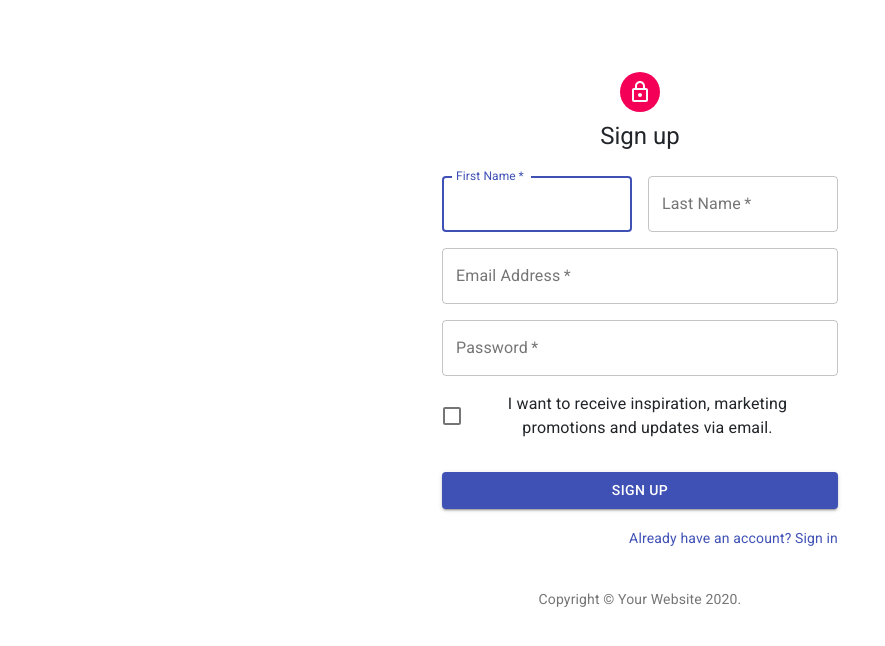
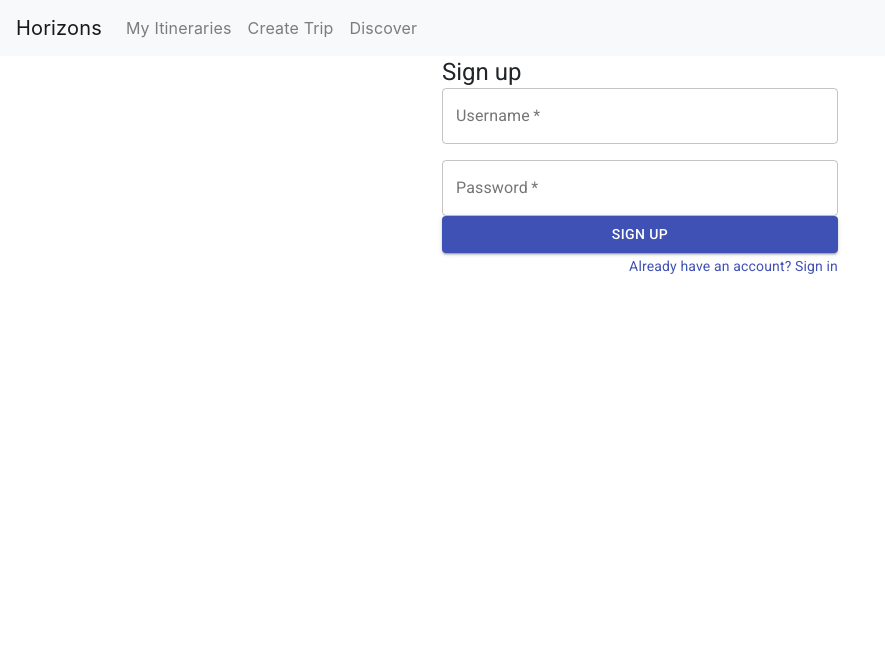
Before and after one commit to adam-xiao/horizons-frontend, a React (Create React App) app: page /signup in a window 1280 px wide. Shown: the top 646 px of the page, without its empty margins (0-885 px from the left). Built offline with nearby package versions, Linux system fonts and the light colour scheme.

Commit message:
some more components, auth, create actions

```diff
--- a/src/App.js
+++ b/src/App.js
@@ -1,23 +1,85 @@
-import React from 'react';
+import React, { Component } from 'react'
 import './App.css';
 import { Route, Switch } from 'react-router-dom'
 import SignInSide from './components/SignIn.js'
 import SignUp from './components/SignUp.js'
 import ItineraryView from './containers/ItineraryView';
 import DiscoverView from './containers/DiscoverView';
+import ItineraryCreate from './components/ItineraryCreate'
+import NavigBar from './components/NavigBar'
+
+export default class App extends Component {
+
+  state={
+    currentUser: { username: "", id: null },
+    activities: [],
+    itineraries: []
+  }
+
+  // componentDidMount() {
+  //   const token = localStorage.token
+
+  //   if (token) {
+  //     //get user info if token is present
+  //     fetch("http://localhost:3000/auto_login", {
+  //       headers: {
+  //         "Authorization": token
+  //       }
+  //     })
+  //       .then(res => res.json())
+  //       .then(response => {
+  //         if (response.errors) {
+  //           alert(response.errors)
+  //         } else {
+  //           this.setState({
+  //             currentUser: response
+  //           })
+  //         }
+  //       })
+  //     //load pantry data by user
+  //     fetch(`http://127.0.0.1:3000/user`, {
+  //       headers: {
+  //         "Authorization": localStorage.token
+  //       }
+  //     })
+  //       .then(resp => resp.json())
+  //       .then(data => {
+  //         this.setState({ pantry: data })
+  //         fetch(`http://127.0.0.1:3000/recipe/search/${data.map(item => item.food_name).join(",")}`)
+  //         .then(resp => resp.json())
+  //         .then(data => this.setState({ filteredRecipes: data }))
+  //       }
+  //     )
+  //   }
+  // }
+
+  // setUser = (response) => {
+  //   this.setState({
+  //     currentUser: response.user
+  //   }, () => {
+  //     localStorage.token = response.token
+  //     this.props.history.push("/home")
+  //   })
+
+  // }
 
 
-function App() {
+  render(){
+
+
     return (
-    <div className="App">
+      <div>
+      <NavigBar />
+        <div>
           <Switch>
               <Route exact path="/" render={() => <ItineraryView />} />
               <Route path="/login" render={() => <SignInSide />} />
               <Route path="/signup" render={() => <SignUp />} />
               <Route path="/discover" render={() => <DiscoverView />} />
+              <Route path="/createtrip" render={() => <ItineraryCreate />} />
           </Switch>
+        </div>
       </div>
     );
   }
-
-export default App;
+}
--- /dev/null
+++ b/src/components/ActivityCard.js
@@ -0,0 +1,19 @@
+import React from 'react'
+import Card from 'react-bootstrap/Card'
+
+
+export default function ActivityCard(props) {
+
+
+    return(
+        <Card>
+            <Card.Body>
+                <Card.Title>{props.placeDetail.result.name}</Card.Title>
+                <Card.Subtitle className="mb-2 text-muted">{props.placeDetail.result.formatted_address}</Card.Subtitle>
+                <Card.Text>
+                Rating: {props.placeDetail.result.rating}
+                </Card.Text>
+            </Card.Body>
+        </Card>
+    )
+}
--- /dev/null
+++ b/src/components/ItineraryCreate.js
@@ -0,0 +1,76 @@
+import React, { Component } from 'react'
+import Form from 'react-bootstrap/Form'
+import Button from 'react-bootstrap/Button'
+import Row from 'react-bootstrap/Row'
+import Col from 'react-bootstrap/Col'
+
+
+export default class ItineraryCreate extends Component {
+
+    state={
+        name: "",
+        description: "",
+        start: "",
+        end: ""
+    }
+
+    handleSubmit = (e) => {
+        e.preventDefault()
+
+        console.log(this.state)
+
+        fetch("http://localhost:3000/itinerary", {
+          method: "POST",
+          headers: {
+            "Content-Type": "application/json",
+            "Accept": "application/json"
+          },
+          body: JSON.stringify({
+            itinerary: {
+                //user_id
+                name: this.state.name,
+                description: this.state.description,
+                start: this.state.start,
+                end: this.state.end
+            }
+          })
+        })
+        .then(res => res.json())
+        .then(resp => console.log(resp))
+      }
+
+      handleChange = (event) => {
+        this.setState({
+          [event.target.name]: event.target.value
+        })
+      }
+
+    render (){
+
+        return(
+            <Form onSubmit={this.handleSubmit}>
+                <Form.Group>
+                    <Form.Control name="name" type="text" placeholder="Name" onChange={this.handleChange}/>
+                </Form.Group>
+
+                <Form.Group>
+                    <Form.Control name="description" type="text" placeholder="Description" onChange={this.handleChange}/>
+                </Form.Group>
+
+                <Row>
+                    <Col>
+                        <Form.Control name="start" placeholder="Start Date" onChange={this.handleChange}/>
+                    </Col>
+                    <Col>
+                        <Form.Control name="end" placeholder="End Date" onChange={this.handleChange}/>
+                    </Col>
+                </Row>
+
+            <Button variant="primary" type="submit">
+              Submit
+            </Button>
+          </Form>
+
+        )
+    }
+}
--- /dev/null
+++ b/src/components/NavigBar.js
@@ -0,0 +1,20 @@
+import React, { Component } from 'react'
+import Navbar from 'react-bootstrap/Navbar'
+import Nav from 'react-bootstrap/Nav'
+
+export default class NavigBar extends Component {
+
+    render(){
+
+        return(
+            <Navbar bg="light" expand="lg">
+                <Navbar.Brand >Horizons</Navbar.Brand>
+                    <Nav className="mr-auto">
+                        <Nav.Link href="/">My Itineraries</Nav.Link>
+                        <Nav.Link href="/createtrip">Create Trip</Nav.Link>
+                        <Nav.Link href="/discover">Discover</Nav.Link>
+                    </Nav>
+            </Navbar>
+        )
+    }
+}
--- a/src/components/SignIn.js
+++ b/src/components/SignIn.js
@@ -13,18 +13,18 @@ import LockOutlinedIcon from '@material-ui/icons/LockOutlined';
 import Typography from '@material-ui/core/Typography';
 import { makeStyles } from '@material-ui/core/styles';
 
-function Copyright() {
-  return (
-    <Typography variant="body2" color="textSecondary" align="center">
-      {'Copyright © '}
-      <Link color="inherit" href="https://material-ui.com/">
-        Your Website
-      </Link>{' '}
-      {new Date().getFullYear()}
-      {'.'}
-    </Typography>
-  );
-}
+// function Copyright() {
+//   return (
+//     <Typography variant="body2" color="textSecondary" align="center">
+//       {'Copyright © '}
+//       <Link color="inherit" href="https://material-ui.com/">
+//         Your Website
+//       </Link>{' '}
+//       {new Date().getFullYear()}
+//       {'.'}
+//     </Typography>
+//   );
+// }
 
 const useStyles = makeStyles((theme) => ({
   root: {
@@ -121,7 +121,7 @@ export default function SignInSide() {
               </Grid>
             </Grid>
             <Box mt={5}>
-              <Copyright />
+              {/* <Copyright /> */}
             </Box>
           </form>
         </div>
--- a/src/components/SignUp.js
+++ b/src/components/SignUp.js
@@ -1,4 +1,4 @@
-import React from 'react';
+import React, { Component } from 'react'
 import Avatar from '@material-ui/core/Avatar';
 import Button from '@material-ui/core/Button';
 import CssBaseline from '@material-ui/core/CssBaseline';
@@ -13,19 +13,56 @@ import Typography from '@material-ui/core/Typography';
 import { makeStyles } from '@material-ui/core/styles';
 import Container from '@material-ui/core/Container';
 
-function Copyright() {
-  return (
-    <Typography variant="body2" color="textSecondary" align="center">
-      {'Copyright © '}
-      <Link color="inherit" href="https://material-ui.com/">
-        Your Website
-      </Link>{' '}
-      {new Date().getFullYear()}
-      {'.'}
-    </Typography>
-  );
+// function Copyright() {
+//   return (
+//     <Typography variant="body2" color="textSecondary" align="center">
+//       {'Copyright © '}
+//       <Link color="inherit" href="https://material-ui.com/">
+//         Your Website
+//       </Link>{' '}
+//       {new Date().getFullYear()}
+//       {'.'}
+//     </Typography>
+//   );
+// }
+
+
+// const classes = useStyles();
+export default class SignUp extends Component {
+
+  state = {
+    username: "",
+    password: ""
   }
 
+  handleChange = (event) => {
+    this.setState({
+      [event.target.name]: event.target.value
+    })
+  }
+
+  handleSubmit = (e) => {
+    e.preventDefault()
+
+    fetch("http://localhost:3000/user", {
+      method: "POST",
+      headers: {
+        "Content-Type": "application/json",
+        "Accept": "application/json"
+      },
+      body: JSON.stringify({
+        user: {
+        username: this.state.username,
+        password: this.state.password
+        }
+      })
+    })
+    .then(res => res.json())
+    .then(resp => console.log(resp))
+  }
+
+
+  render(){
     const useStyles = makeStyles((theme) => ({
       paper: {
         marginTop: theme.spacing(8),
@@ -46,22 +83,20 @@ const useStyles = makeStyles((theme) => ({
       },
     }));
 
-export default function SignUp() {
-  const classes = useStyles();
 
     return (
       <Container component="main" maxWidth="xs">
         <CssBaseline />
-      <div className={classes.paper}>
-        <Avatar className={classes.avatar}>
+        <div className={useStyles.paper}>
+          {/* <Avatar className={useStyles.avatar}>
             <LockOutlinedIcon />
-        </Avatar>
+          </Avatar> */}
           <Typography component="h1" variant="h5">
             Sign up
           </Typography>
-        <form className={classes.form} noValidate>
+          <form className={useStyles.form} noValidate onSubmit={this.handleSubmit}>
             <Grid container spacing={2}>
-            <Grid item xs={12} sm={6}>
+              {/* <Grid item xs={12} sm={6}>
                 <TextField
                   autoComplete="fname"
                   name="firstName"
@@ -72,8 +107,8 @@ export default function SignUp() {
                   label="First Name"
                   autoFocus
                 />
-            </Grid>
-            <Grid item xs={12} sm={6}>
+              </Grid> */}
+              {/* <Grid item xs={12} sm={6}>
                 <TextField
                   variant="outlined"
                   required
@@ -83,16 +118,18 @@ export default function SignUp() {
                   name="lastName"
                   autoComplete="lname"
                 />
-            </Grid>
+              </Grid> */}
               <Grid item xs={12}>
                 <TextField
                   variant="outlined"
                   required
                   fullWidth
-                id="email"
-                label="Email Address"
-                name="email"
-                autoComplete="email"
+                  id="username"
+                  label="Username"
+                  name="username"
+                  autoComplete="username"
+                  onChange={this.handleChange}
+                  value={this.state.username}
                 />
               </Grid>
               <Grid item xs={12}>
@@ -105,27 +142,29 @@ export default function SignUp() {
                   type="password"
                   id="password"
                   autoComplete="current-password"
+                  onChange={this.handleChange}
+                  value={this.state.password}
                 />
               </Grid>
-            <Grid item xs={12}>
+              {/* <Grid item xs={12}>
                 <FormControlLabel
                   control={<Checkbox value="allowExtraEmails" color="primary" />}
                   label="I want to receive inspiration, marketing promotions and updates via email."
                 />
-            </Grid>
+              </Grid> */}
             </Grid>
             <Button
               type="submit"
               fullWidth
               variant="contained"
               color="primary"
-            className={classes.submit}
+              className={useStyles.submit}
             >
               Sign Up
             </Button>
             <Grid container justify="flex-end">
               <Grid item>
-              <Link href="#" variant="body2">
+                <Link href="/login" variant="body2">
                   Already have an account? Sign in
                 </Link>
               </Grid>
@@ -133,8 +172,10 @@ export default function SignUp() {
           </form>
         </div>
         <Box mt={5}>
-        <Copyright />
+          {/* <Copyright /> */}
         </Box>
       </Container>
     );
   }
+
+}
```
Also changed, not shown: src/containers/DiscoverView.js (+42 -8 lines), src/containers/ItineraryView.js (+14 -1 lines). Lines whose indentation alone changed are shown as unchanged.
